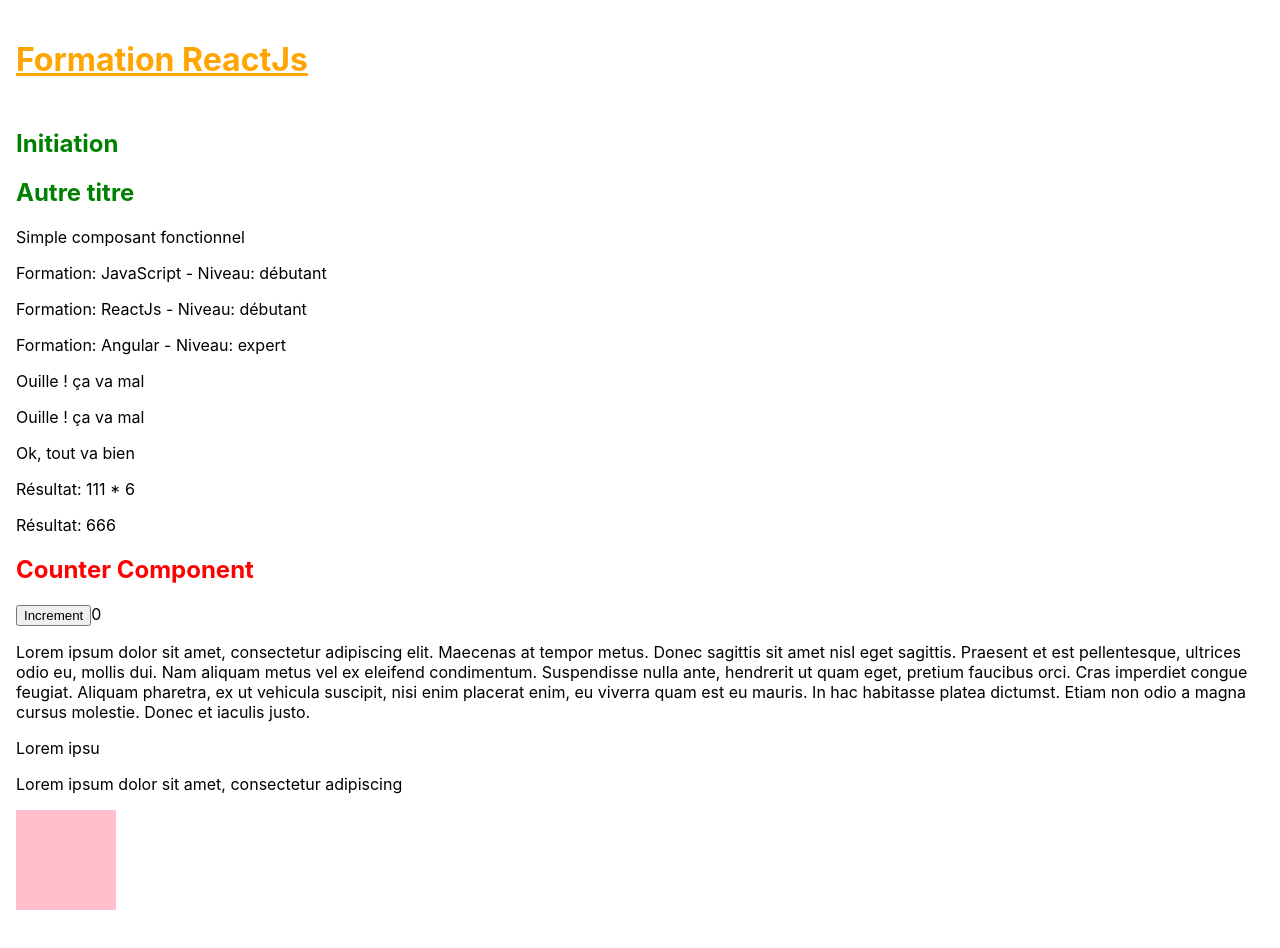
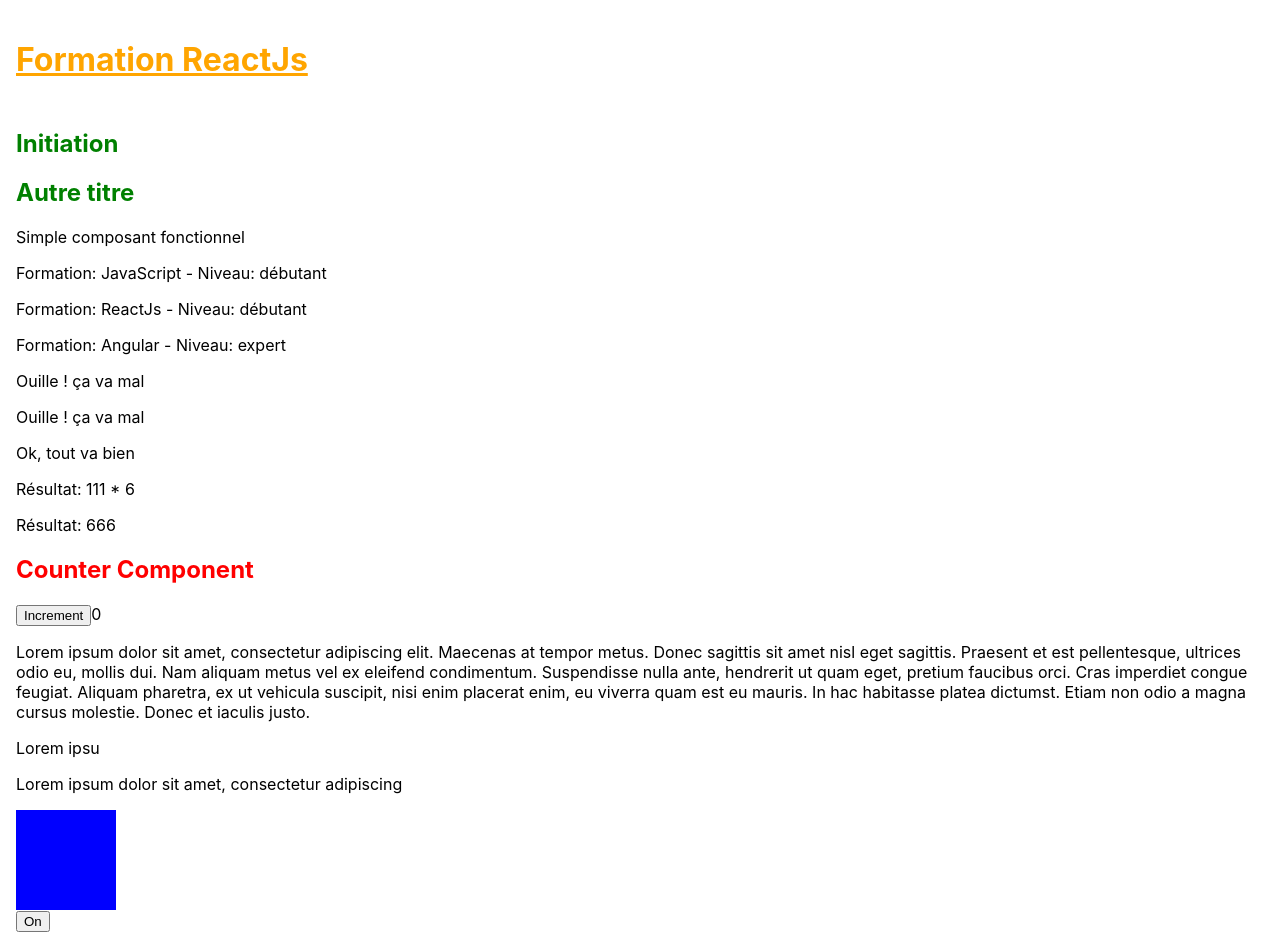
Before and after one commit to cdufour/ajc-formation-reactjs, a React (Create React App) app in the folder demo/: page / in a window 1280 px wide. Before the commit the page ends 926 px from the top, so only its background shows below. Built offline with nearby package versions, Linux system fonts and the light colour scheme.

Commit message:
j2 api products

```diff
--- a/demo/src/App.js
+++ b/demo/src/App.js
@@ -2,6 +2,7 @@
 import Counter from './Counter'
 import Lorem from './exos/Lorem';
 import Rainbow from './Rainbow';
+import ProductList from './products/ProductList';
 
 // composants fonctionnels
 function Simple() {
@@ -68,6 +69,7 @@
       <Lorem limit={50} />
 
       <Rainbow />
+      <ProductList />
 
     </div>
   );
--- a/demo/src/Rainbow.js
+++ b/demo/src/Rainbow.js
@@ -4,7 +4,7 @@
 
 export default class Rainbow extends Component {
 
-    state = { color: 'blue' };
+    state = { color: 'blue', intervalId: null };
 
     constructor(props) {
         super(props);
@@ -13,10 +13,24 @@
     }
 
     startAnim() {
-        let intervalid = setInterval(
+        let intervalId = setInterval(
             () => { this.setState({ color: this.randomColor() }) },
             2000
         );
+        this.setState({ intervalId });
+    }
+
+    stopAnim() {
+        clearInterval(this.state.intervalId);
+        this.setState({ intervalId: null });
+    }
+
+    toggleAnim() {
+        if (!this.state.intervalId) {
+            this.startAnim();
+        } else {
+            this.stopAnim();
+        }
     }
 
     randomColor() {
@@ -28,7 +42,7 @@
         // composant déjà rendu (render() déjà exécutée)
         console.log("*** componentDidMount ***");
 
-        this.startAnim();
+        //this.startAnim();
     }
 
     componentWillUnmount() {
@@ -44,8 +58,19 @@
             backgroundColor: this.state.color
         };
 
+        let btnText = "On"; // texte par défaut
+
+        // changement du texte si animation en cours d'exécution
+        if (this.state.intervalId) {
+            btnText = "Off";
+        }
+
+
         return (
-            <div style={style}></div>
+            <>
+                <div style={style}></div>
+                <button onClick={ () => this.toggleAnim() }>{btnText}</button>
+            </>
         )
     }
 
--- /dev/null
+++ b/demo/src/products/ProductList.js
@@ -0,0 +1,17 @@
+import { Component } from 'react';
+
+export default class ProductList extends Component {
+
+    state = { products: [] };
+
+    // constructor(props) {
+    //     super(props);
+    // }
+
+    render() {
+        return (
+            <></>
+        )
+    }
+
+}
```
Also changed, not shown: 2 other files (tests, documents, lock files or other folders).
